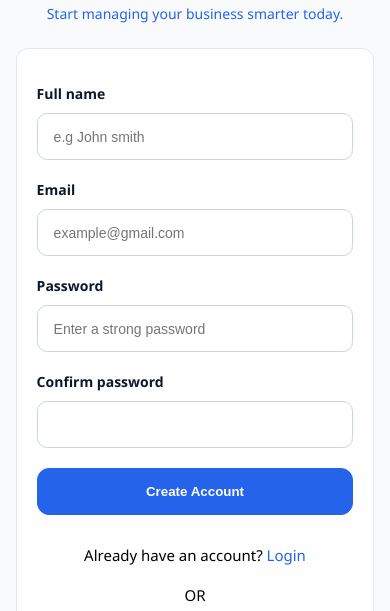
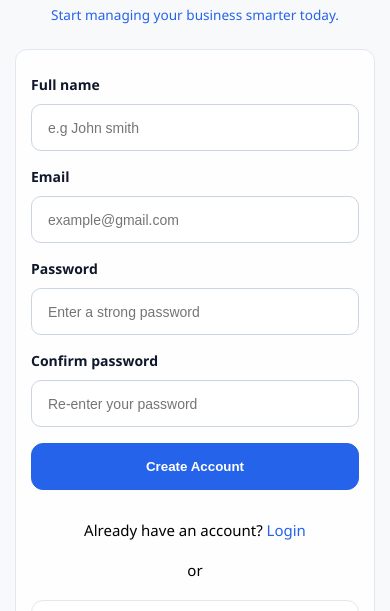
Before and after one commit to shandukanikhakhathi2006-hue/Bussiness-Boss, a plain HTML site: page signup.html in a window 390 px wide. Shown: the part 232-843 px from the top of the page. Drawn offline with Linux system fonts and the light colour scheme.

Commit message:
updated the form

```diff
--- a/login.css
+++ b/login.css
@@ -5,16 +5,18 @@
 }
 :root{
     --brand-color:#2563eb;
-    --secondary-background-color:#f8fafc ;
+    --primary-brand-color:#1d4ed8;
+    --secondary-background-color:#F8F9FA ;
     --primary-background-color:#fefefe;
     --font-color:#0f172a;
+
 }
 body{
     display: flex;
     flex-direction: column;
     font-family: 'Segoe UI', Tahoma, Geneva, Verdana, sans-serif;
     justify-content: center;
-   align-items: center;
+    align-items: center;
     padding: 20px 8%;
     background-color: var(--secondary-background-color);
     overflow-x: hidden;
@@ -113,7 +115,7 @@ header h2{
 }
 
 .signup-message a:hover {
-    color: #1d4ed8;
+    color: var(--primary-brand-color);
     text-decoration: underline;
 }
 
@@ -161,7 +163,7 @@ header h2{
 
 .forgot-password a:hover {
     text-decoration: underline;
-    color: #1d4ed8;
+    color: var(--primary-brand-color);
 }
 .choice{
     text-align: center;
@@ -193,7 +195,7 @@ header h2{
 .login-btn-container button:hover {
     box-shadow: 0 4px 14px rgba(37, 99, 235, 0.2);
     cursor: pointer;
-    background-color: #1d4ed8;
+    background-color: var(--primary-brand-color);
     transform: scale(1.02);
 }
 
--- a/signup.css
+++ b/signup.css
@@ -1,5 +1,7 @@
 :root{
     --brand-color:#2563eb;
+    --secondary-color:#F8F9FA;
+    --form-color:#fefefe;
 }
 
 
@@ -12,28 +14,30 @@ html{
     scroll-behavior: smooth;
 }
 body{
+    min-height:100vh;
     display: flex;
     flex-direction: column;
     font-family: 'Segoe UI', Tahoma, Geneva, Verdana, sans-serif;
     justify-content: center;
     align-items: center;
     padding: 20px 8%;
-    background-color: #f8fafc;
+    background-color: var(--secondary-color);
     overflow-x: hidden;
 }
 
 .main{
-    padding: 60px 40px;
-    border: 1px solid #e2e8f0;
-    border-radius: 15px;
-    background-color: #fefefe;
     width: 100%;
     max-width:650px;
     min-width: 280px;
+    background-color:var(--form-color) ;
+    border: 1px solid #e2e8f0;
+    padding: 60px 40px;
+    border-radius: 15px;
 }
 .bussinessBoss-logo{
     height: auto;
-    width: 150px;
+    max-width:  150px;
+    width: 100%;
     margin-bottom: 10px;
     border-radius: 5px;
 }
@@ -59,13 +63,14 @@ body{
 
 }
 .header h2{
-    font-size: 16px;
+    font-size: 1.2rem;
     color:  var(--brand-color);
     padding: 10px;
     font-weight: 400;
 }
 
 .signup-form{
+
     display: grid;
     grid-template-columns: repeat(auto-fit,minmax(260px,1fr));
     gap: 20px;
@@ -116,10 +121,13 @@ label{
     padding: 15px 28px;
     border-radius: 12px;
     font-weight: 600;
-    transition: 0.3s;
+    transition:
+    border-color .3s ease,
+    box-shadow .3s ease;
     border: 1px solid  var(--brand-color);
     margin-bottom: 30px;
-    width: 320px;
+    width: 100%;
+    max-width: 320px;
 }
 .signup-btn:hover{
     box-shadow: 0 4px 14px rgba(37, 99, 235, 0.2);
@@ -202,7 +210,9 @@ a:hover{
         font-size: 14px;
         text-align: center;
     }
-
+    .main{
+        padding:35px 20px;
+    }
 
     .signup-btn,
     .google-btn {
@@ -210,5 +220,33 @@ a:hover{
         max-width: 320px;
 }
 
+}
+@media (max-width:480px){
+
+    body{
+        padding:15px;
+    }
+
+    .main{
+        padding:25px 15px;
+    }
+
+    .header h1{
+        font-size:1.2rem;
+    }
+
+    .header h2{
+        font-size:.85rem;
+    }
+
+    .signup-form{
+        grid-template-columns:1fr;
+        gap:16px;
+    }
+
+    .signup-btn,
+    .google-btn{
+        max-width:none;
+    }
 
 }
--- a/signup.html
+++ b/signup.html
@@ -30,29 +30,29 @@
                         <label for="email">
                             Email
                         </label>
-                        <input type="email" name="email" id="email" placeholder="example@gmail.com" minlength="6" maxlength="40">
+                        <input type="email" name="email" id="email" placeholder="example@gmail.com" minlength="6" maxlength="40" required>
                     </div>
                     <div class="input-container">
                         <label for="password">
                            Password
                         </label>
-                        <input type="password" name="password" id="password" placeholder="Enter a strong password" minlength="12" maxlength="40">
+                        <input type="password" name="password" id="password" placeholder="Enter a strong password" minlength="12" maxlength="40" required>
                     </div>
                     <div class="input-container">
                         <label for="confirm-password">
                             Confirm password
                         </label>
-                        <input type="password" id="confirm-password" name="confirm-password">
+                        <input type="password" id="confirm-password" name="confirm-password" placeholder="Re-enter your password" required>
                     </div>
                     <div class="signup-btn-container">
                     <button type="submit" class="signup-btn">Create Account</button>
                     </div>
                 </form>
                 <p class="login">Already have an account? <a href="login.html">Login</a></p>
-                <p class="choice">OR</p>
+                <p class="choice">or</p>
                 <div class="google-btn-container">
                 <button  class="google-btn">
-                    <img class="google-icon" src="images/Logo-google-icon-PNG.png" alt="Goggle logo icon">
+                    <img class="google-icon" src="images/Logo-google-icon-PNG.png" alt="Google-logo-icon">
                     <span>Continue with Google</span>
                 </button>
             </div>
```
